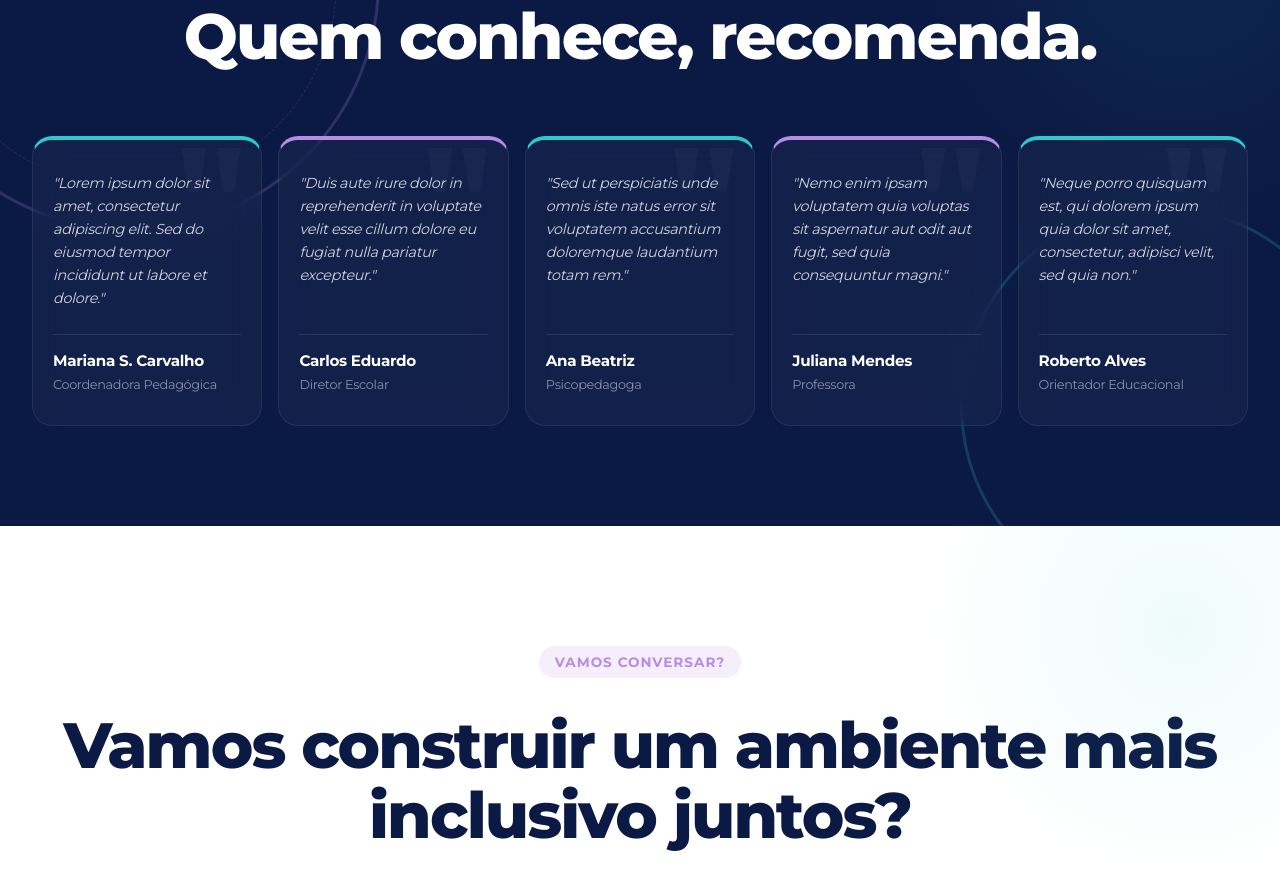
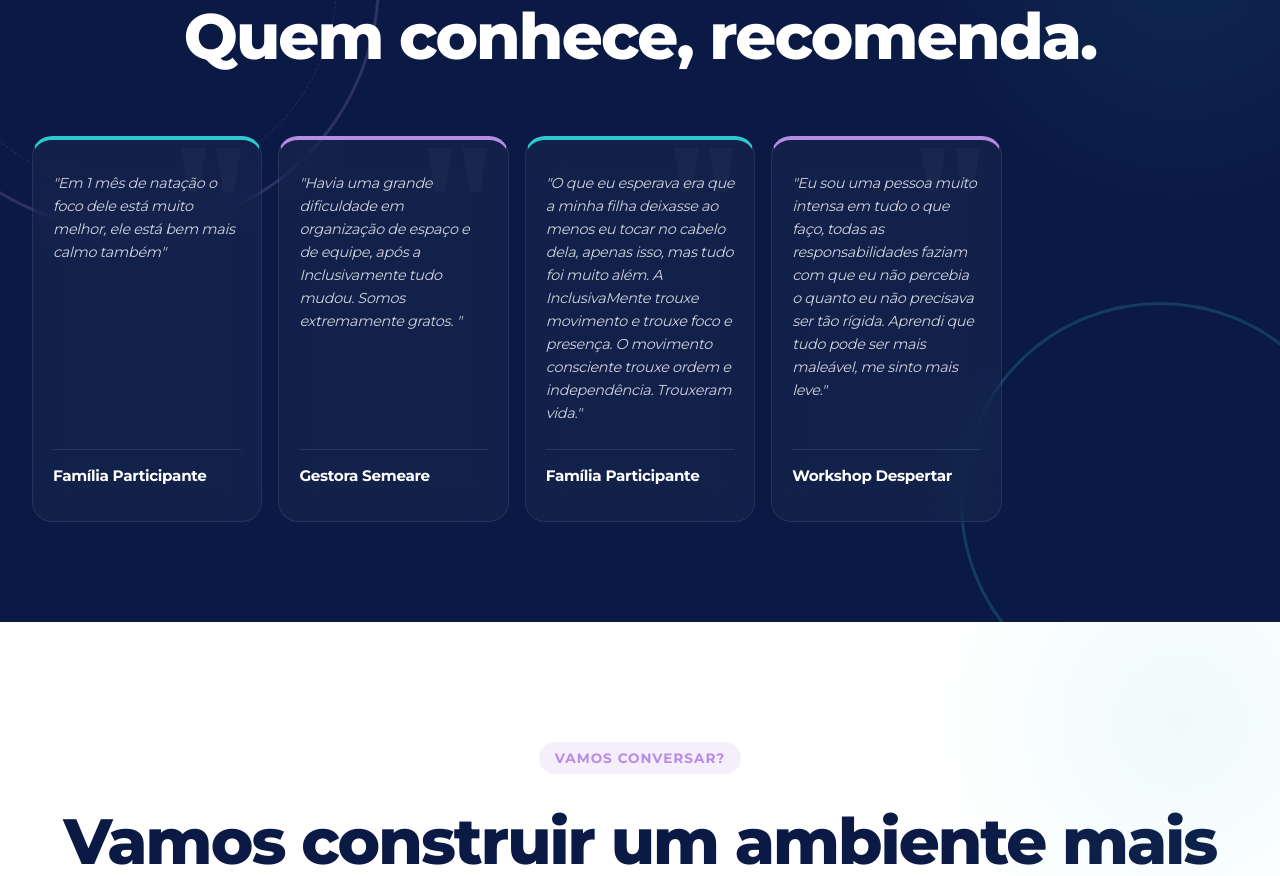
Before and after one commit to JLopes2024/inclusivamente-redesign, a React (Vite) app: page / in a window 1280 px wide. Shown: the part 5800-6676 px from the top of the page. Built offline with nearby package versions, Linux system fonts and the light colour scheme.

Commit message:
depoimentos

```diff
--- a/package.json
+++ b/package.json
@@ -15,6 +15,7 @@
     "lucide-react": "^1.23.0",
     "react": "^19.2.7",
     "react-dom": "^19.2.7",
+    "react-helmet-async": "^3.0.0",
     "react-icons": "^5.7.0",
     "react-router-dom": "^7.18.1",
     "tailwindcss": "^4.3.2",
--- a/src/App.jsx
+++ b/src/App.jsx
@@ -2,7 +2,9 @@ import { Suspense, lazy } from "react";
 import { BrowserRouter as Router, Routes, Route, Navigate } from "react-router-dom";
 import Navbar from "./layout/Navbar";
 import Footer from "./layout/Footer";
-import FloatingWhatsApp from "./components/FloatingWhatsApp"; // NOVO
+import FloatingWhatsApp from "./components/FloatingWhatsApp";
+import { HelmetProvider } from "react-helmet-async";
+import SEO from "./components/SEO";
 
 // Seções da Home (Mantidas normais para renderização imediata da vitrine)
 import Hero from "./sections/Hero";
@@ -48,11 +50,20 @@ const PageLoader = () => (
 
 function App() {
   return (
+    <HelmetProvider>
       <Router>
         <Routes>
           {/* ROTA PRINCIPAL: Vitrine de Alta Conversão */}
           <Route path="/" element={
             <>
+              {/* COMPONENTE SEO: Título, Descrição e Imagem para Compartilhamento */}
+              <SEO
+                title="InclusivaMente | Assessoria e Consultoria Pedagógica"
+                description="Especialistas em soluções pedagógicas inclusivas, integrando saúde, educação e desenvolvimento humano através da metodologia MOVer."
+                image="/banner-compartilhamento.jpg"
+                url="https://inclusivamente.com.br"
+              />
+
               <Navbar />
               <section id="hero"><Hero /></section>
               <SubHero />
@@ -65,7 +76,7 @@ function App() {
               <Testimonials/>
               <CTA />
               <Footer />
-            <FloatingWhatsApp /> {/* NOVO: Botão global na Home */}
+              <FloatingWhatsApp />
             </>
           } />
 
@@ -87,6 +98,7 @@ function App() {
           <Route path="*" element={<Navigate to="/" replace />} />
         </Routes>
       </Router>
+    </HelmetProvider>
   );
 }
 
--- /dev/null
+++ b/src/components/SEO.jsx
@@ -0,0 +1,25 @@
+import { Helmet } from 'react-helmet-async';
+
+export default function SEO({ title, description, image, url }) {
+  return (
+    <Helmet>
+      {/* Título e Descrição Padrão (Aparece na aba do navegador e no Google) */}
+      <title>{title}</title>
+      <meta name="description" content={description} />
+
+      {/* Open Graph (Para WhatsApp, Facebook, LinkedIn) */}
+      <meta property="og:type" content="website" />
+      <meta property="og:url" content={url} />
+      <meta property="og:title" content={title} />
+      <meta property="og:description" content={description} />
+      <meta property="og:image" content={image} />
+
+      {/* Twitter (Garante compatibilidade com outras redes) */}
+      <meta property="twitter:card" content="summary_large_image" />
+      <meta property="twitter:url" content={url} />
+      <meta property="twitter:title" content={title} />
+      <meta property="twitter:description" content={description} />
+      <meta property="twitter:image" content={image} />
+    </Helmet>
+  );
+}
--- a/src/sections/Testimonials.jsx
+++ b/src/sections/Testimonials.jsx
@@ -5,33 +5,27 @@ export default function Testimonials() {
   const depoimentos = [
     {
       id: 1,
-      texto: "Lorem ipsum dolor sit amet, consectetur adipiscing elit. Sed do eiusmod tempor incididunt ut labore et dolore.",
-      nome: "Mariana S. Carvalho",
-      cargo: "Coordenadora Pedagógica"
+      texto: "Em 1 mês de natação o foco dele está muito melhor, ele está bem mais calmo também",
+      nome: "Família Participante",
+      cargo: ""
     },
     {
       id: 2,
-      texto: "Duis aute irure dolor in reprehenderit in voluptate velit esse cillum dolore eu fugiat nulla pariatur excepteur.",
-      nome: "Carlos Eduardo",
-      cargo: "Diretor Escolar"
+      texto: "Havia uma grande dificuldade em organização de espaço e de equipe, após a Inclusivamente tudo mudou. Somos extremamente gratos. ",
+      nome: "Gestora Semeare",
+      cargo: ""
     },
     {
       id: 3,
-      texto: "Sed ut perspiciatis unde omnis iste natus error sit voluptatem accusantium doloremque laudantium totam rem.",
-      nome: "Ana Beatriz",
-      cargo: "Psicopedagoga"
+      texto: "O que eu esperava era que a minha filha deixasse ao menos eu tocar no cabelo dela, apenas isso, mas tudo foi muito além. A InclusivaMente trouxe movimento e trouxe foco e presença. O movimento consciente trouxe ordem e independência. Trouxeram vida.",
+      nome: "Família Participante",
+      cargo: ""
     },
     {
       id: 4,
-      texto: "Nemo enim ipsam voluptatem quia voluptas sit aspernatur aut odit aut fugit, sed quia consequuntur magni.",
-      nome: "Juliana Mendes",
-      cargo: "Professora"
-    },
-    {
-      id: 5,
-      texto: "Neque porro quisquam est, qui dolorem ipsum quia dolor sit amet, consectetur, adipisci velit, sed quia non.",
-      nome: "Roberto Alves",
-      cargo: "Orientador Educacional"
+      texto: "Eu sou uma pessoa muito intensa em tudo o que faço, todas as responsabilidades faziam com que eu não percebia o quanto eu não precisava ser tão rígida. Aprendi que tudo pode ser mais maleável, me sinto mais leve.",
+      nome: "Workshop Despertar",
+      cargo: ""
     }
   ];
 
```
Lines whose indentation alone changed are shown as unchanged.
